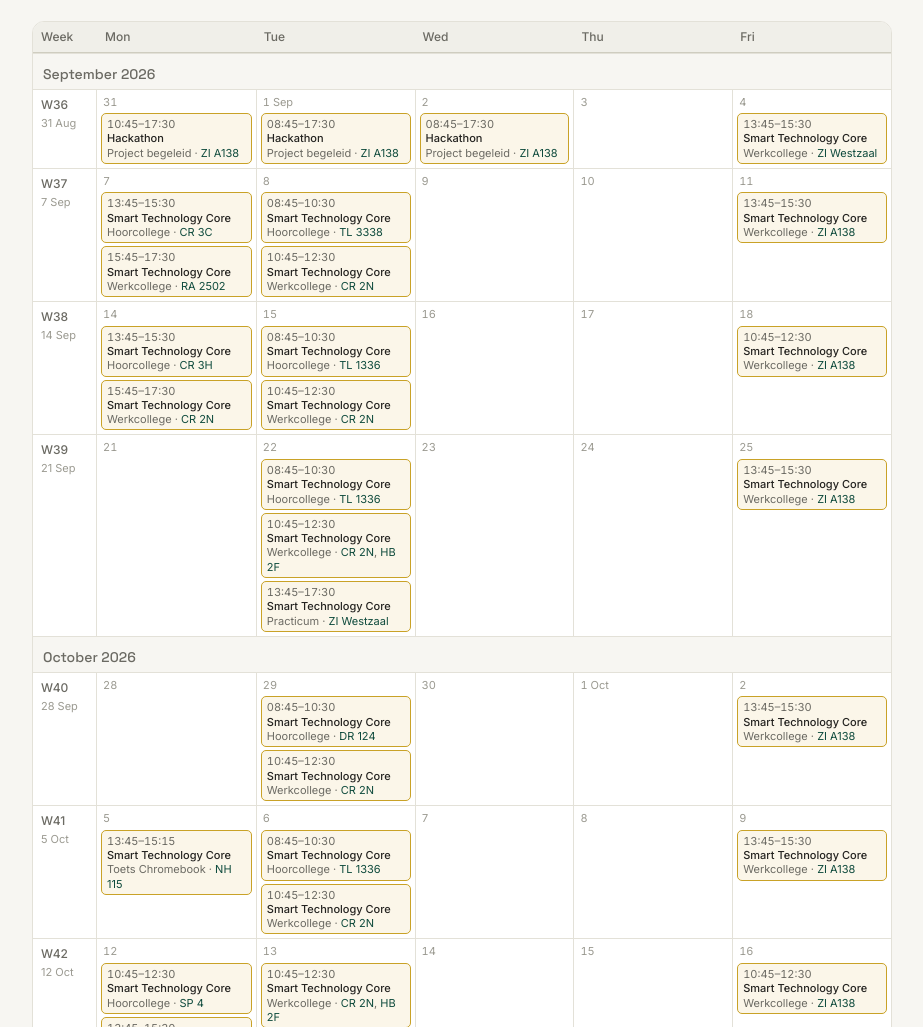
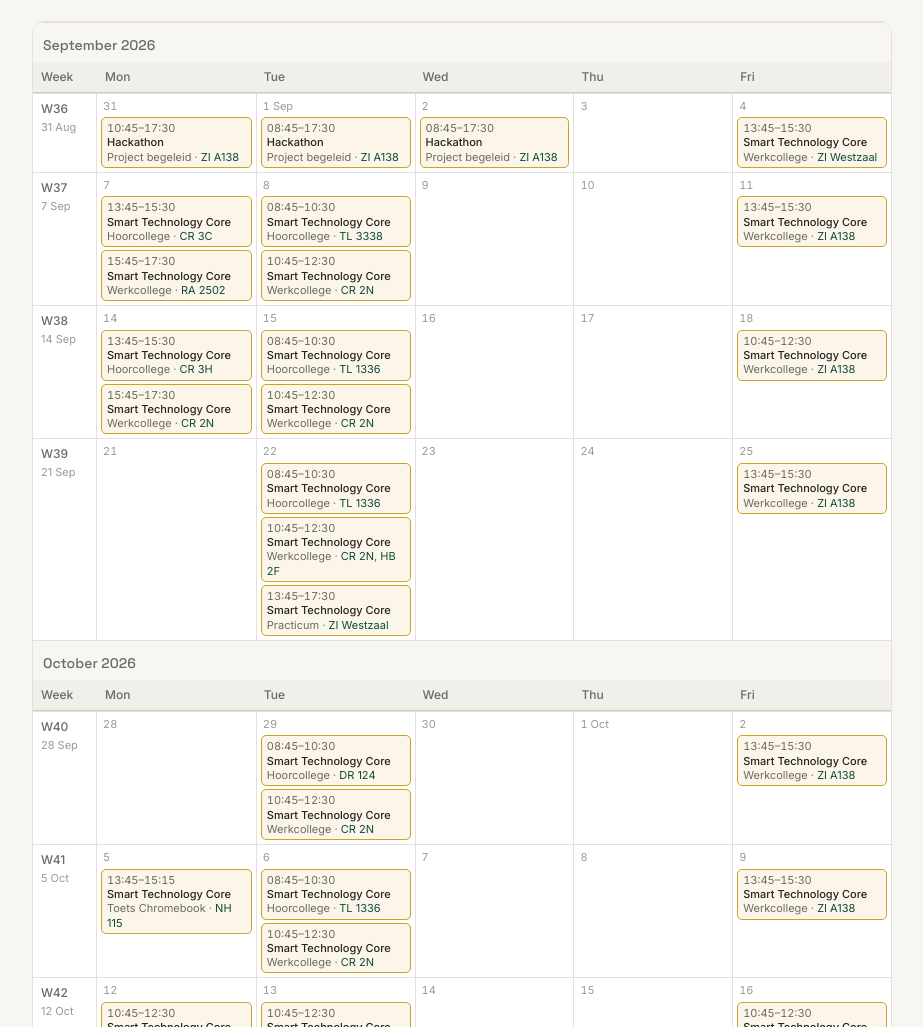
Before and after one commit to vgroenhuis/vgroenhuis.github.io, a plain HTML site: page teaching-schedule/index.html in a window 1280 px wide. Shown: the part 439-1466 px from the top of the page, without its empty margins (178-1101 px from the left). Drawn offline with Linux system fonts and the light colour scheme.

Commit message:
Repeat weekday labels under each month in calendar view
Co-Authored-By: Claude Opus 5.5 <noreply@anthropic.com>

```diff
--- a/teaching-schedule/index.html
+++ b/teaching-schedule/index.html
@@ -77,7 +77,7 @@ main{display:flex;flex-direction:column;gap:1.75rem}
 .cal-row{display:grid;grid-template-columns:64px repeat(var(--cols),minmax(0,1fr))}
 .cal-head{position:sticky;top:var(--tb,61px);z-index:3;background:var(--surface-2);border-bottom:0.5px solid var(--border-strong);font-size:12px;color:var(--text-2);font-weight:500}
 .cal-head>div{padding:6px 8px}
-.cal-month{padding:10px 10px 4px;font-family:var(--font-display);font-size:14px;color:var(--text-2);font-weight:500;background:var(--bg);border-top:0.5px solid var(--border)}
+.cal-month{padding:12px 10px 6px;font-family:var(--font-display);font-size:14px;color:var(--text-2);font-weight:500;background:var(--bg);border-top:0.5px solid var(--border)}
 .cal-week{border-top:0.5px solid var(--border);scroll-margin-top:calc(var(--tb,61px) + 34px)}
 .cal-wk{padding:6px 8px;font-size:11px;color:var(--text-3);border-right:0.5px solid var(--border);display:flex;flex-direction:column;gap:1px}
 .cal-wk b{color:var(--text-2);font-weight:500;font-size:12px}
@@ -313,10 +313,7 @@ const DATA = {"activities": [{"date": "2026-08-31", "start": "08:45", "end": "10
     const cal = document.createElement('div');
     cal.className = 'cal';
     cal.style.setProperty('--cols', cols);
-    const head = document.createElement('div');
-    head.className = 'cal-row cal-head';
-    head.innerHTML = '<div>Week</div>' + dayNames.map(n => '<div>' + n + '</div>').join('');
-    cal.appendChild(head);
+    const headHtml = '<div>Week</div>' + dayNames.map(n => '<div>' + n + '</div>').join('');
 
     const first = mondayOf(visible[0].date);
     const last = mondayOf(visible[visible.length - 1].date);
@@ -329,6 +326,10 @@ const DATA = {"activities": [{"date": "2026-08-31", "start": "08:45", "end": "10
         mh.className = 'cal-month';
         mh.textContent = fmtMonth(mKey + '-01');
         cal.appendChild(mh);
+        const head = document.createElement('div');
+        head.className = 'cal-row cal-head';
+        head.innerHTML = headHtml;
+        cal.appendChild(head);
       }
       const row = document.createElement('div');
       row.className = 'cal-row cal-week';
```
